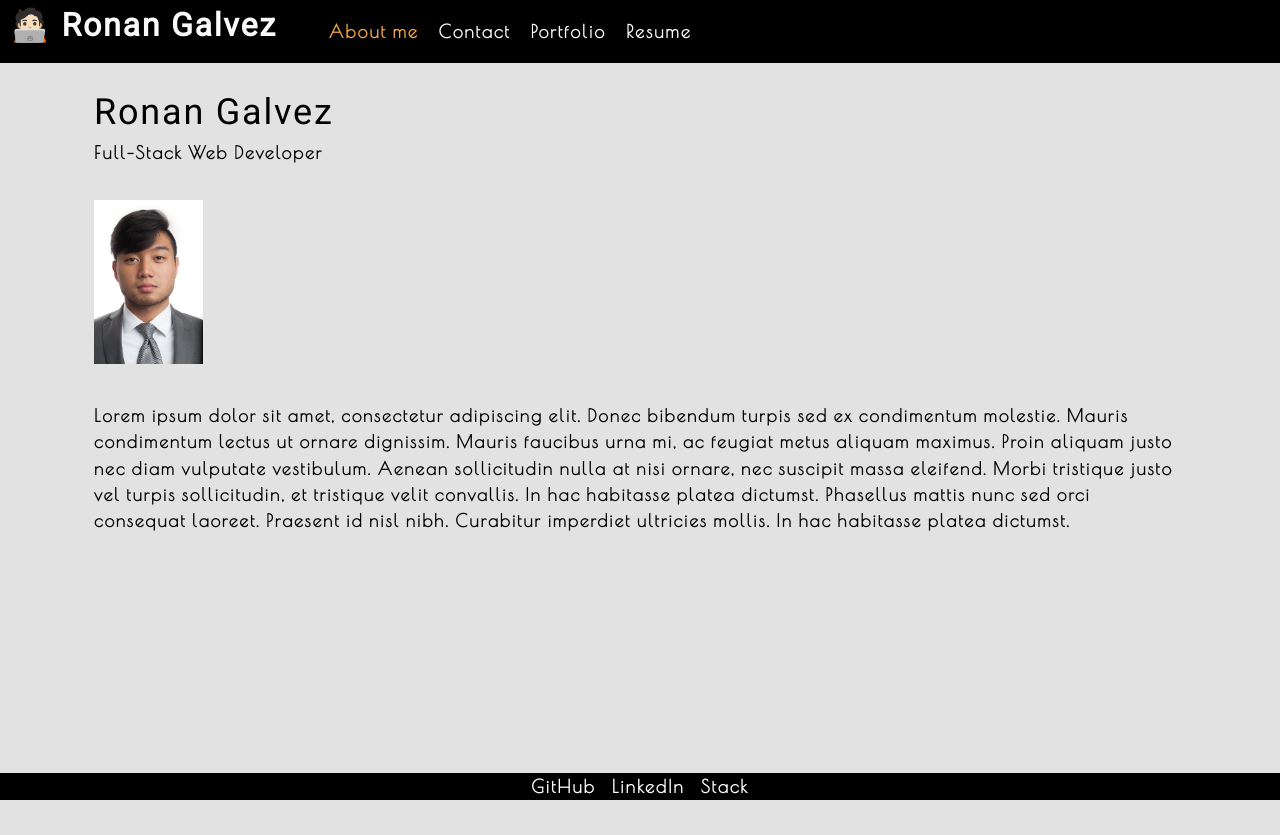
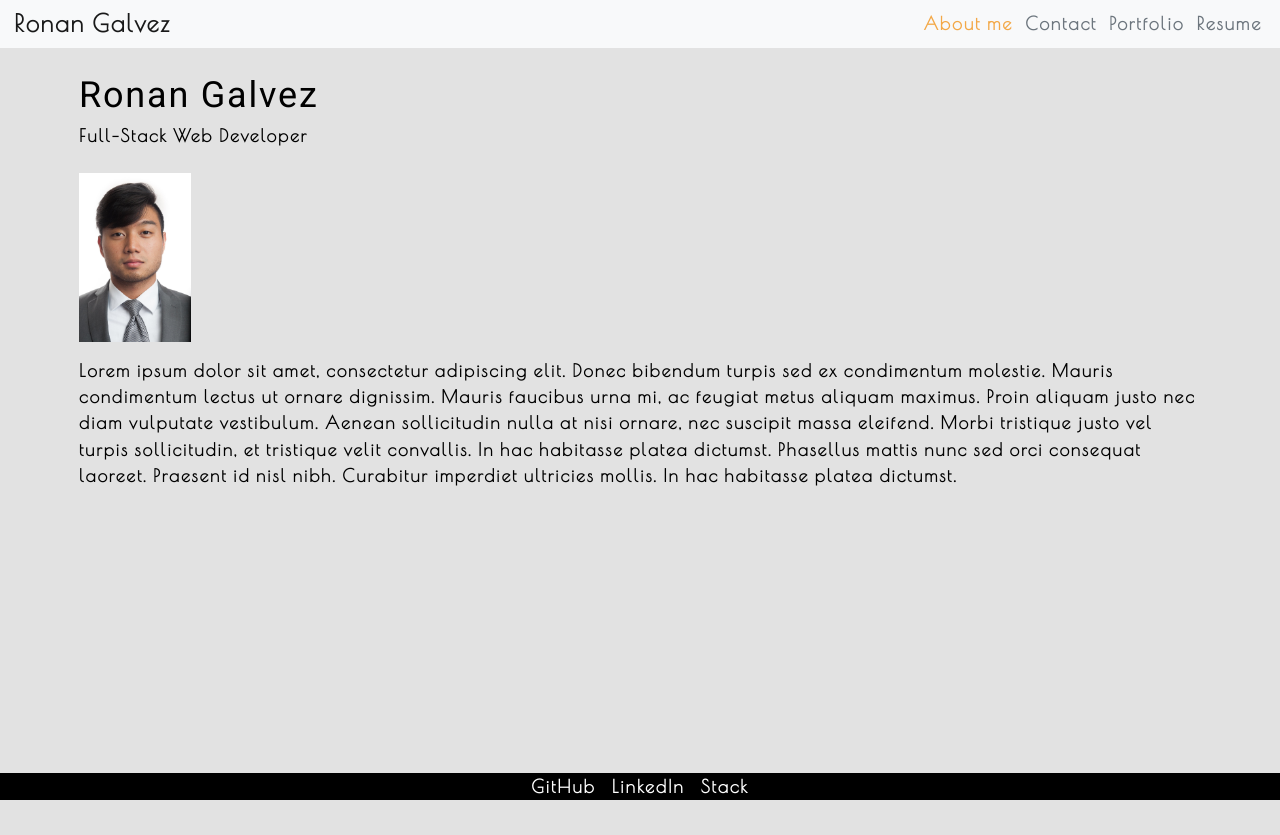
Before and after one commit to Ronan-Codes/react-portfolio, a React (Create React App) app: page / in a window 1280 px wide. After the commit the page ends 800 px from the top, so only its background shows below. Built offline with nearby package versions, Linux system fonts and the light colour scheme.

Commit message:
Utilize bootstrap. Cleaned up Nav component.

```diff
--- a/public/index.html
+++ b/public/index.html
@@ -7,40 +7,24 @@
     <meta name="theme-color" content="#000000" />
     <meta name="description" content="Web site created using create-react-app" />
     <link rel="apple-touch-icon" href="%PUBLIC_URL%/logo192.png" />
-    <!--
-      manifest.json provides metadata used when your web app is installed on a
-      user's mobile device or desktop. See https://developers.google.com/web/fundamentals/web-app-manifest/
-    -->
+
     <link rel="manifest" href="%PUBLIC_URL%/manifest.json" />
+
+    <!-- Bootstrap CDN -->
+    <link href="https://cdn.jsdelivr.net/npm/bootstrap@5.1.0/dist/css/bootstrap.min.css" rel="stylesheet" integrity="sha384-KyZXEAg3QhqLMpG8r+8fhAXLRk2vvoC2f3B09zVXn8CA5QIVfZOJ3BCsw2P0p/We" crossorigin="anonymous">
+
     <link
       href="https://fonts.googleapis.com/css2?family=Poiret+One&display=swap"
       rel="stylesheet"
     />
     <link href="https://fonts.googleapis.com/css?family=Roboto&display=swap" rel="stylesheet" />
-    <!--
-      Notice the use of %PUBLIC_URL% in the tags above.
-      It will be replaced with the URL of the `public` folder during the build.
-      Only files inside the `public` folder can be referenced from the HTML.
-
-      Unlike "/favicon.ico" or "favicon.ico", "%PUBLIC_URL%/favicon.ico" will
-      work correctly both with client-side routing and a non-root public URL.
-      Learn how to configure a non-root public URL by running `npm run build`.
-    -->
     <title>React App</title>
   </head>
 
   <body>
     <noscript>You need to enable JavaScript to run this app.</noscript>
     <div id="root"></div>
-    <!--
-      This HTML file is a template.
-      If you open it directly in the browser, you will see an empty page.
 
-      You can add webfonts, meta tags, or analytics to this file.
-      The build step will place the bundled scripts into the <body> tag.
-
-      To begin the development, run `npm start` or `yarn start`.
-      To create a production bundle, use `npm run build` or `yarn build`.
-    -->
+    <script src="https://cdn.jsdelivr.net/npm/bootstrap@5.1.0/dist/js/bootstrap.bundle.min.js" integrity="sha384-U1DAWAznBHeqEIlVSCgzq+c9gqGAJn5c/t99JyeKa9xxaYpSvHU5awsuZVVFIhvj" crossorigin="anonymous"></script>
   </body>
 </html>
--- a/src/components/About/index.js
+++ b/src/components/About/index.js
@@ -2,7 +2,7 @@ import React from 'react';
 import coverImage from '../../assets/cover/temp-portrait.jpeg';
 function About() {
   return (
-    <section className="my-5 sectionSpacing">
+    <section className="">
       <h1 id="about">Ronan Galvez</h1>
       <p>Full-Stack Web Developer</p>
       <img src={coverImage} className="my-2" style={{ width: "10%" }} alt="cover" />
--- a/src/components/Gallery/index.js
+++ b/src/components/Gallery/index.js
@@ -5,7 +5,7 @@ import { capitalizeFirstLetter } from '../../utils/helpers';
 function Gallery(props) {
   const { currentCategory } = props;
   return (
-    <section className="sectionSpacing">
+    <section className="">
       <h1 id="portfolio" data-testid="h1tag">{capitalizeFirstLetter(currentCategory.name)}</h1>
       <p>{currentCategory.description}</p>
       <PhotoList category={currentCategory.name} />
--- a/src/components/Nav/index.js
+++ b/src/components/Nav/index.js
@@ -15,26 +15,46 @@ function Nav(props) {
   }, [currentCategory]);
 
   return (
-    <header className="flex-row px-1" id="headerStyle">
-      <h2>
-        <a data-testid="link" href="/">
-          <span role="img" aria-label="camera">🧑🏻‍💻</span> Ronan Galvez
-        </a>
-      </h2>
-      <nav>
-        <ul className="flex-row">
+    <header className="">
 
-          {/* <li className="mx-2">
-            <a data-testid="about" href="#about" onClick={() => setContactSelected(false)}>
-              About me
-            </a>
-          </li> */}
+    <nav className="navbar navbar-expand-lg navbar-light bg-light py-0">
+      <div className="container-fluid">
+        <a className="navbar-brand fs-4 hover" href="#">Ronan Galvez</a>
+        <button className="navbar-toggler" type="button" data-bs-toggle="collapse" data-bs-target="#navbarNav" aria-controls="navbarNav" aria-expanded="false" aria-label="Toggle navigation">
+          <span className="navbar-toggler-icon"></span>
+        </button>
 
-          {/* <li className={`mx-2 ${contactSelected && 'navActive'}`}>
-            <span onClick={() => setContactSelected(true)}>Contact</span>
-          </li> */}
+        <div className="collapse navbar-collapse" id="navbarNav">
+          <ul className="navbar-nav ms-auto">
 
           {categories.map((category, i) => (
+            <li
+              // className={`mx-1 ${
+              //   currentCategory.name === category.name && 'navActive'
+              //   }`}
+              className="mx-1 hover text-secondary"
+              key={category.name}
+            >
+              <a
+                onClick={() => {
+                  setCurrentCategory(categories[i]);
+                  ;
+                }}
+                className={currentCategory.name === categories[i].name && 'navActive'}
+              >
+                {capitalizeFirstLetter(category.name)}
+              </a>
+            </li>
+          ))}
+
+          </ul>
+        </div>
+      </div>
+    </nav>
+
+
+
+          {/* {categories.map((category, i) => (
             <li
               // className={`mx-1 ${
               //   currentCategory.name === category.name && 'navActive'
@@ -52,16 +72,8 @@ function Nav(props) {
                 {capitalizeFirstLetter(category.name)}
               </a>
             </li>
-          ))}
+          ))} */}
 
-          {/* <li className="mx-2">
-            <a data-testid="resume" href="#resume" onClick={() => setContactSelected(false)}>
-              Resume
-            </a>
-          </li> */}
-
-        </ul>
-      </nav>
     </header>
   );
 }
--- a/src/index.css
+++ b/src/index.css
@@ -1,7 +1,7 @@
 main {
   margin: 0 auto;
   max-width: 90%;
-  padding: 50px 30px;
+  padding: 20px 15px 20px 15px;
 }
 :root {
   --primary: #8c54ff;
@@ -186,7 +186,7 @@ textarea {
   justify-content: flex-end;
 }
 
-.mx-1 {
+.mx-1-custom {
   margin-right: var(--spacing-one);
   margin-left: var(--spacing-one);
 }
@@ -294,10 +294,6 @@ a {
   color: var(--secondary);
 }
 
-.sectionSpacing {
-  margin-bottom: 250px;
-}
-
 footer {
   position: fixed;
   left: 0;
@@ -322,10 +318,24 @@ html {
   scroll-padding-top: 90px; /* height of sticky header */
 }
 
-#contactTop {
-  margin-top: 50px
-}
-
 .icons a {
   padding: 10px;
 }
+
+.hover a:hover {
+  color: var(--secondary);
+}
+
+.hover::after {
+  content: '';
+  display: block;
+  width: 0;
+  height: 2px;
+  background: #6c757d;
+  transition: width .3s;
+}
+
+.hover:hover::after {
+  width: 100%;
+  //transition: width .3s;
+}
```
Also changed, not shown: 1 other file (tests, documents, lock files or other folders).
